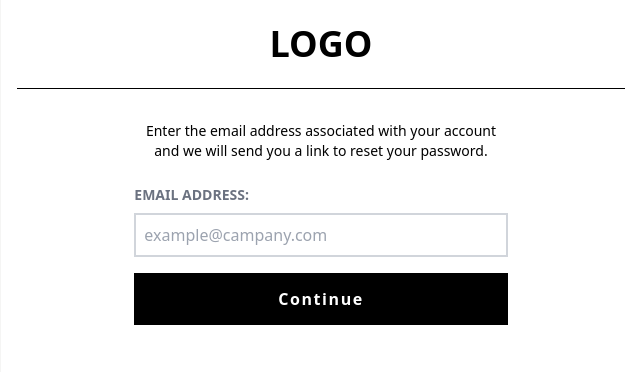
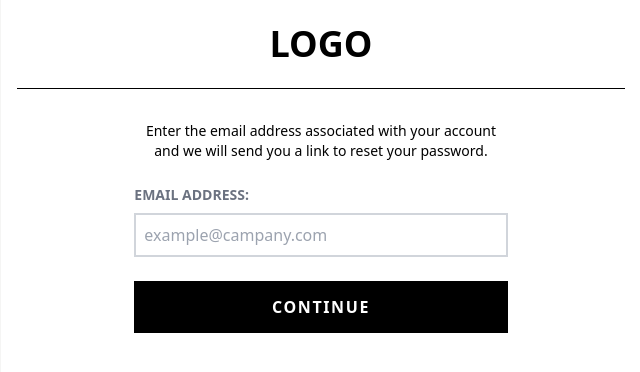
Before and after one commit to ZouCherif/tech_Ecommerce, a React (Create React App) app in the folder frontend/: page /forgotpassword in a window 1280 px wide. Shown: the top 372 px of the page, without its empty margins (319-959 px from the left). Built offline with nearby package versions, Linux system fonts and the light colour scheme.

Commit message:
forgot password server logic

```diff
--- a/frontend/src/api/apiSlice.js
+++ b/frontend/src/api/apiSlice.js
@@ -18,7 +18,18 @@ export const apiSlice = createApi({
         body: credentials,
       }),
     }),
+    forgotPassword: builder.mutation({
+      query: (email) => ({
+        url: "/auth/forgotpassword",
+        method: "POST",
+        body: email,
+      }),
+    }),
   }),
 });
 
-export const { useRegisterNewUserMutation, useLoginUserMutation } = apiSlice;
+export const {
+  useRegisterNewUserMutation,
+  useLoginUserMutation,
+  useForgotPasswordMutation,
+} = apiSlice;
--- a/frontend/src/features/User/ForgotPassword.js
+++ b/frontend/src/features/User/ForgotPassword.js
@@ -1,10 +1,55 @@
+import { useState } from "react";
+import { useForgotPasswordMutation } from "../../api/apiSlice";
+import ClipLoader from "react-spinners/ClipLoader";
+import { IoAlertCircleSharp } from "react-icons/io5";
+
 function ForgotPassword() {
+  const [email, setEmail] = useState("");
+  const [forgotPassword, { isLoading }] = useForgotPasswordMutation();
+  const [emailError, setEmailError] = useState("");
+  const [serverError, setServerError] = useState("");
+
+  const handleOnChange = (e) => {
+    setEmail(e.target.value);
+  };
+
+  const validateEmail = (email) => {
+    const emailRegex = /^[^\s@]+@[^\s@]+\.[^\s@]+$/;
+    return emailRegex.test(email);
+  };
+
+  const handleOnSubmit = async (e) => {
+    e.preventDefault();
+    setServerError("");
+    if (!email) return;
+    if (!validateEmail(email)) {
+      setEmailError("Please enter a valid email address");
+      return;
+    }
+    setEmailError("");
+    try {
+      const result = await forgotPassword({ email }).unwrap();
+      setEmail("");
+      console.log(result);
+    } catch (err) {
+      if (err.data?.message !== undefined) {
+        setServerError(err.data.message);
+        return;
+      }
+      setServerError("505 Server Error");
+      console.error(err);
+    }
+  };
+
   return (
     <div className="bg-stone-100 h-screen select-none flex justify-center">
       <div className="w-1/2 bg-white px-4">
         <h1 className="font-bold text-4xl text-center py-6">LOGO</h1>
         <hr className="border-black mb-4" />
-        <div className="flex flex-col ss:w-2/3 p-4 mx-auto">
+        <form
+          className="flex flex-col ss:w-2/3 p-4 mx-auto"
+          onSubmit={handleOnSubmit}
+        >
           <p className="text-center text-sm mb-6">
             Enter the email address associated with your account and we will
             send you a link to reset your password.
@@ -20,18 +65,31 @@ function ForgotPassword() {
             placeholder="example@campany.com"
             name="email"
             id="email"
+            value={email.email}
             required
+            onChange={handleOnChange}
             autoComplete="email"
-            className="border-2 border-gray-300 p-2 mb-4"
+            className={`border-2 border-gray-300 p-2 ${
+              emailError ? "mb-1" : "mb-6"
+            }`}
           />
+          {emailError && (
+            <div className="text-red-500 text-xs mb-4">{emailError}</div>
+          )}
+          {serverError && (
+            <div className="text-red-500 text-sm mb-1 flex items-center justify-center animate-custom-bounce">
+              <IoAlertCircleSharp size={20} className="mr-1" />
+              {serverError}
+            </div>
+          )}
           <button
             type="submit"
+            disabled={isLoading}
             className="bg-black cursor-pointer text-white font-semibold py-3 hover:bg-white hover:text-black duration-700 border-2 border-black tracking-widest mb-4 flex items-center justify-center"
           >
-            Continue
-            {/* {isLoading ? <ClipLoader color="#E0E0E0," size={25} /> : "LOGIN"} */}
+            {isLoading ? <ClipLoader color="#E0E0E0," size={25} /> : "CONTINUE"}
           </button>
-        </div>
+        </form>
       </div>
     </div>
   );
--- a/frontend/src/features/User/Register.js
+++ b/frontend/src/features/User/Register.js
@@ -59,7 +59,7 @@ function Register() {
     }
   };
   return (
-    <div className="bg-stone-100 h-full">
+    <div className="bg-stone-100 h-full select-none">
       <h1 className="font-bold text-4xl text-center py-10">LOGO</h1>
 
       <div className="sm:w-1/2 w-3/4 mx-auto bg-white py-10 tracking-widest">
```
